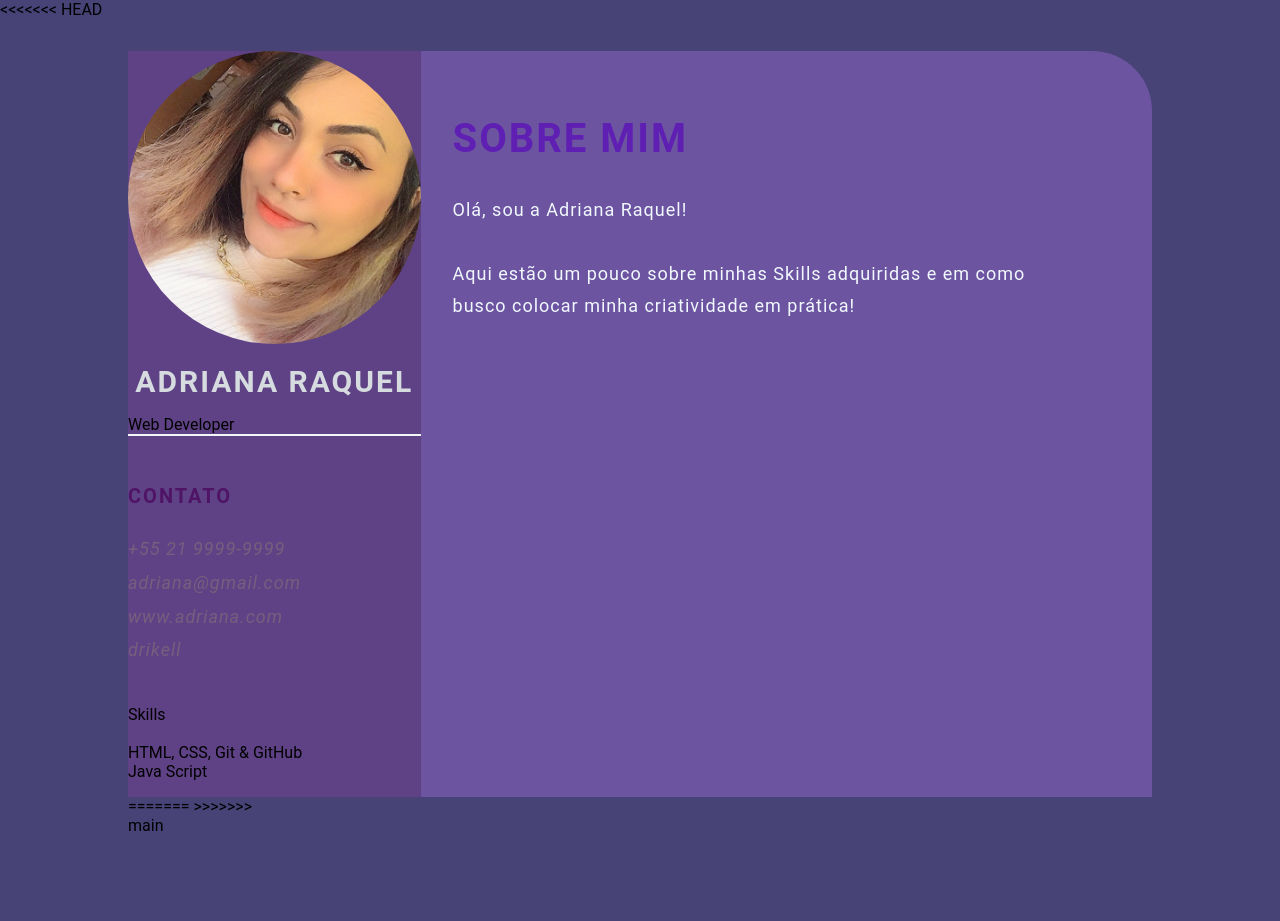
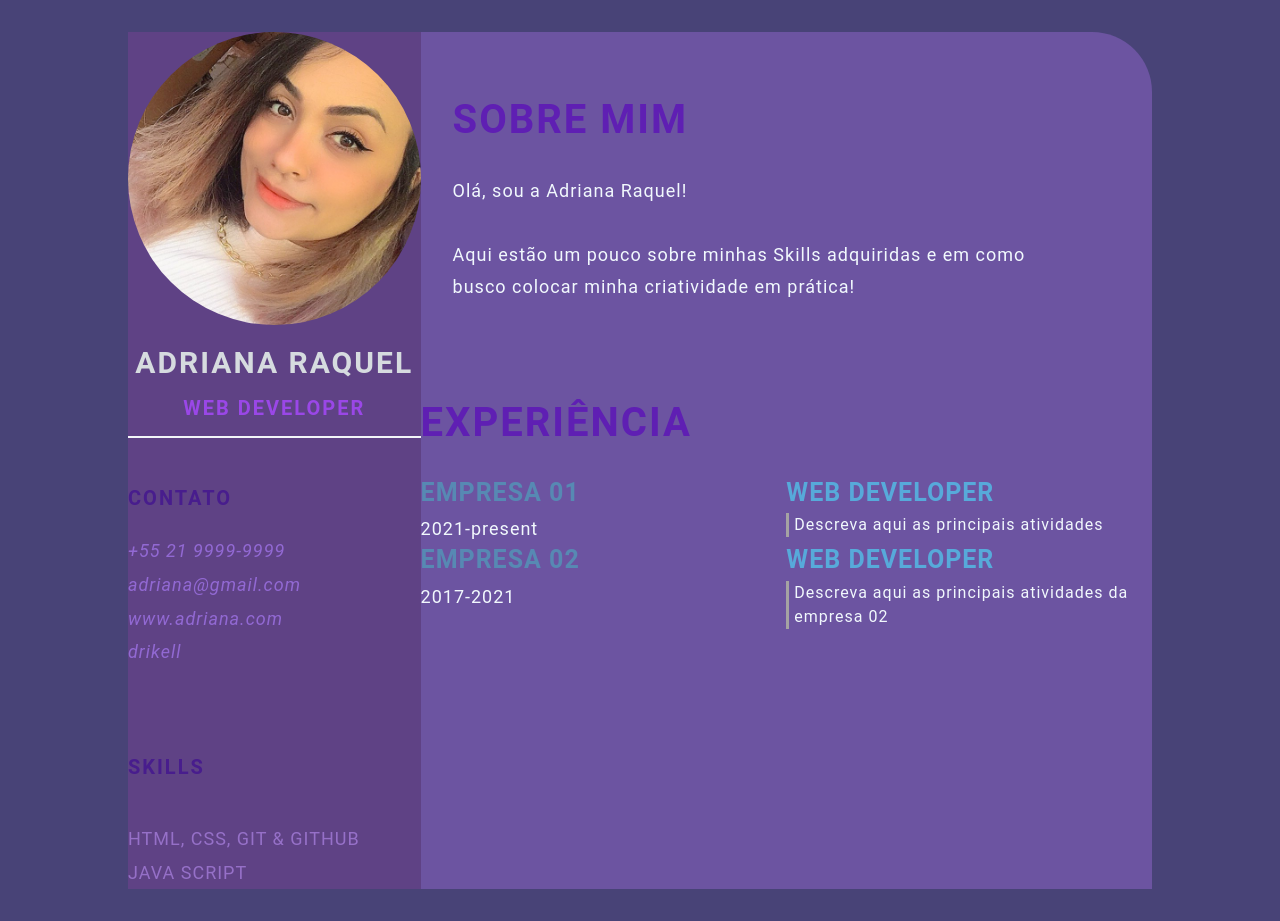
Before and after one commit to drikell/drikell.github.io, a plain HTML site: page index.html in a window 1280 px wide. Before the commit the page ends 883 px from the top, so only its background shows below. Drawn offline with Linux system fonts and the light colour scheme.

Commit message:
add:exp (#7)
Adriana Raquel

```diff
--- a/index.html
+++ b/index.html
@@ -4,7 +4,6 @@
     <meta charset="UTF-8">
     <meta http-equiv="X-UA-Compatible" content="IE=edge">
     <meta name="viewport" content="width=device-width, initial-scale=1.0">
-<<<<<<< HEAD
     <title>Adriana Raquel</title>
     <link rel="stylesheet" href="style.css">
 </head>
@@ -14,7 +13,7 @@
             <div class="profile">
                 <img class="profile-image" src="img/eu.jfif">
                 <p class="name"> Adriana Raquel</p>
-                <p class="'profession">Web Developer</p>
+                <p class="profession">Web Developer</p>
             </div>
             <div class="contact-info">
                 <p class="left-title">Contato</p>
@@ -28,8 +27,8 @@
             <br>
             <br>
 
-            <div class="Skills">
-                <p class="left title">Skills</p>
+            <div class="skills">
+                <p class="left-title">Skills</p>
                 <br>
                 <ul>
                     <li><p>HTML, CSS, Git & GitHub</p></li>
@@ -48,12 +47,31 @@
                     </p>
                 </section>
             </div>
+            <section class="experience gap">
+                <div class="right-title">Experiência</div>
+                <div class="experience-contents">
+                <div class="exp-left">
+                    <p class="exp-company-name">Empresa 01</p>
+                    <p class="exp-time-period">2021-present</p>
+                </div>
+                  <div class="exp-right">
+                    <p class="exp-position">Web Developer</p>
+                    <p class="exp-desc">Descreva aqui as principais atividades</p>
+                </div>
+
+
+                <div class="exp-left">
+                    <p class="exp-company-name">Empresa 02</p>
+                    <p class="exp-time-period">2017-2021</p>
+                </div>
+                  <div class="exp-right">
+                    <p class="exp-position">Web Developer</p>
+                    <p class="exp-desc">Descreva aqui as principais atividades da empresa 02</p>
+                  </div>
+
+
+            </section>
         </section>
-=======
-    <title>Document</title>
-</head>
-<body>
 
->>>>>>> main
 </body>
 </html>
--- a/style.css
+++ b/style.css
@@ -56,7 +56,7 @@ body {
 }
 
 .profession {
-    color: #8130cc;
+    color: #9a47e7;
     font-size: 20px;
     text-transform: uppercase;
     text-align: center;
@@ -67,7 +67,7 @@ body {
 
 /* .contact-info { border-bottom: 2px solid #1B2631; } */
 .left-title {
-    color: #4f1466;
+    color: #481d8d;
     font-size: 20px;
     letter-spacing: 2px;
     text-transform: uppercase;
@@ -95,7 +95,7 @@ body {
 .references ul li i {
     padding-right: 1rem;
     font-size: 18px;
-    color: #755f7e;
+    color: #9269d3;
 }
 
 .skills ul {
@@ -103,7 +103,7 @@ body {
 }
 .skills ul li p {
     padding: .4rem 0;
-    color: #65686baf;
+    color: #af86e6af;
     font-size: 18px;
     letter-spacing: 1px;
     display: flex;
@@ -171,7 +171,7 @@ body {
     font-weight: bold;
     text-transform: uppercase;
     letter-spacing: 1px;
-    color: #FDB44B;
+    color: #5789b3;
     padding-bottom: .4rem;
 }
 
@@ -190,7 +190,7 @@ body {
     font-weight: bold;
     text-transform: uppercase;
     letter-spacing: 1px;
-    color: #FDB44B;
+    color: #57aada;
     padding-bottom: .4rem;
 }
 
@@ -246,6 +246,7 @@ body {
 
     .left-title {
         font-size: 18px;
+
     }
 
     .right-title {
```
